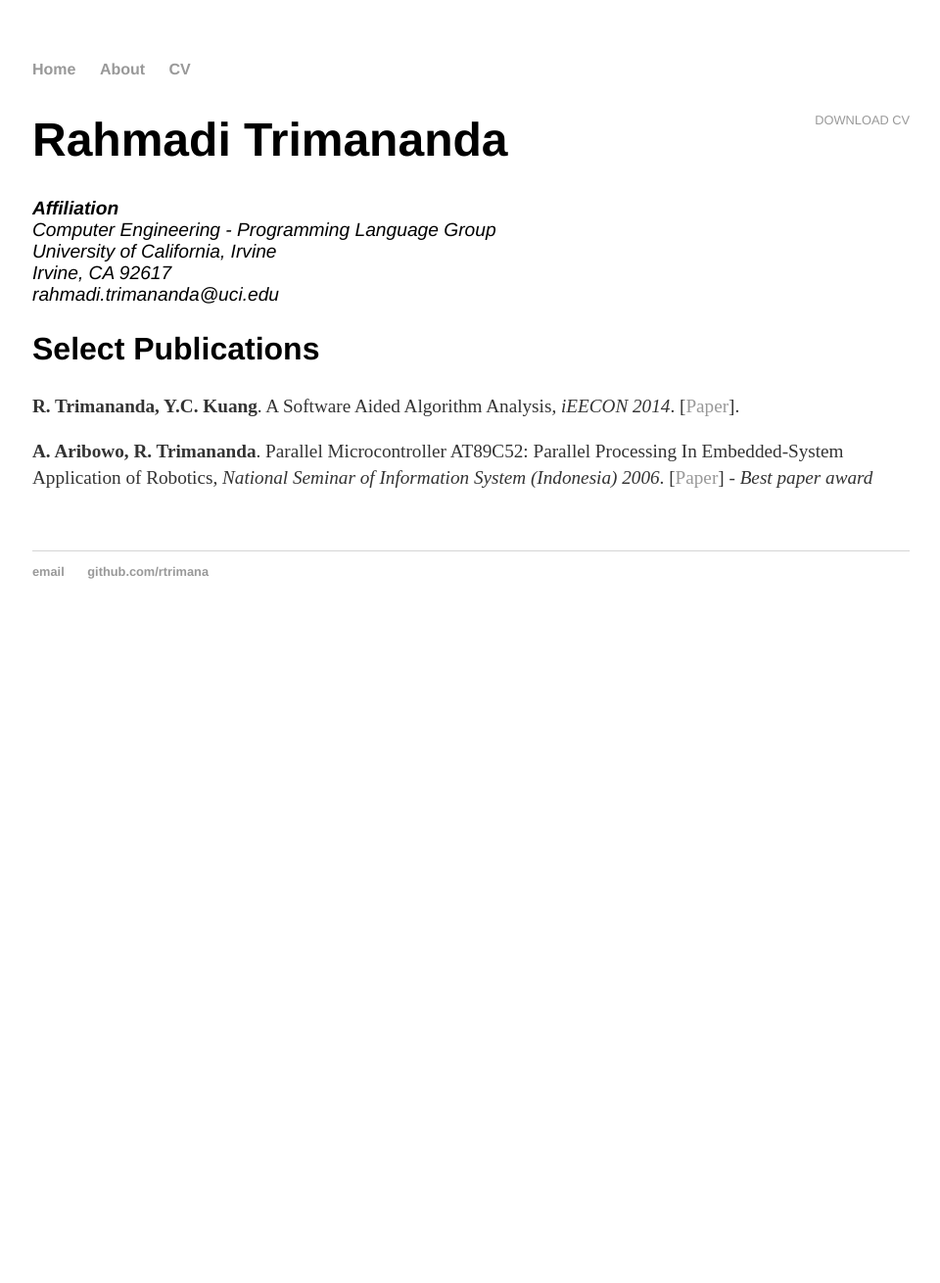
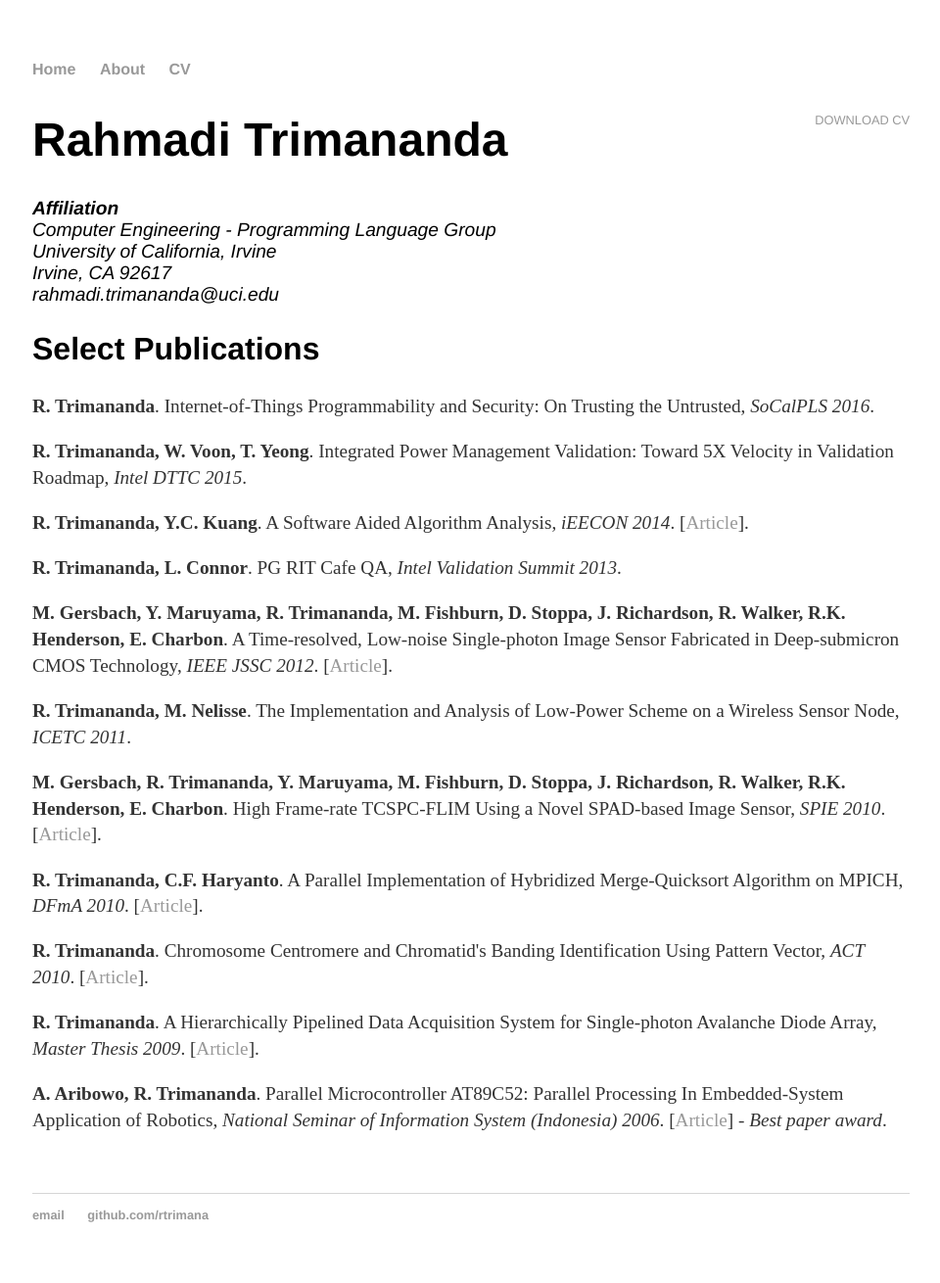
Before and after one commit to rtrimana/rahmaditrimananda.github.io, a Jekyll site: the page built from cv/index.html, in a window 1280 px wide. Shown: the whole page at 98% size, without its empty margins (159-1119 px from the left). Built offline with Jekyll 4.4.1, drawn with Linux system fonts in a browser that asks for light colours; before the commit the page ends 900 px from its top, so only the background shows below that.

Commit message:
Update index.html

```diff
--- a/cv/index.html
+++ b/cv/index.html
@@ -17,9 +17,27 @@ title: CV of Your Name
 
 					<h2>Select Publications</h2>
 
-					<p><strong>R. Trimananda, Y.C. Kuang</strong>. A Software Aided Algorithm Analysis, <em>iEECON 2014</em>. [<a href="https://ieeexplore.ieee.org/abstract/document/6925865/">Paper</a>].
+					<p><strong>R. Trimananda</strong>. Internet-of-Things Programmability and Security: On Trusting the Untrusted, <em>SoCalPLS 2016</em>.
 
-					<p><strong>A. Aribowo, R. Trimananda</strong>. Parallel Microcontroller AT89C52: Parallel Processing In Embedded-System Application of Robotics, <em>National Seminar of Information System (Indonesia) 2006</em>. [<a href="https://yudiagusta.files.wordpress.com/2009/11/92-98-snsi06-16-parallel-microcontrolers-at89c52-parallel-processors-in-embedded-system-application-of-robotics.pdf">Paper</a>] <em> - Best paper award </em>
+					<p><strong>R. Trimananda, W. Voon, T. Yeong</strong>. Integrated Power Management Validation: Toward 5X Velocity in Validation Roadmap, <em>Intel DTTC 2015</em>.
+
+					<p><strong>R. Trimananda, Y.C. Kuang</strong>. A Software Aided Algorithm Analysis, <em>iEECON 2014</em>. [<a href="https://ieeexplore.ieee.org/abstract/document/6925865/" target="_blank">Article</a>].
+
+					<p><strong>R. Trimananda, L. Connor</strong>. PG RIT Cafe QA, <em>Intel Validation Summit 2013</em>.
+
+					<p><strong>M. Gersbach, Y. Maruyama, R. Trimananda, M. Fishburn, D. Stoppa, J. Richardson, R. Walker, R.K. Henderson, E. Charbon</strong>. A Time-resolved, Low-noise Single-photon Image Sensor Fabricated in Deep-submicron CMOS Technology, <em>IEEE JSSC 2012</em>. [<a href="https://ieeexplore.ieee.org/abstract/document/6176268/" target="_blank">Article</a>].
+
+					<p><strong>R. Trimananda, M. Nelisse</strong>. The Implementation and Analysis of Low-Power Scheme on a Wireless Sensor Node, <em>ICETC 2011</em>.
+
+					<p><strong>M. Gersbach, R. Trimananda, Y. Maruyama, M. Fishburn, D. Stoppa, J. Richardson, R. Walker, R.K. Henderson, E. Charbon</strong>. High Frame-rate TCSPC-FLIM Using a Novel SPAD-based Image Sensor, <em>SPIE 2010</em>. [<a href="https://www.spiedigitallibrary.org/conference-proceedings-of-spie/7780/77801H/High-frame-rate-TCSPC-FLIM-using-a-novel-SPAD-based/10.1117/12.860769.full?SSO=1&tab=ArticleLink" target="_blank">Article</a>].
+
+					<p><strong>R. Trimananda, C.F. Haryanto</strong>. A Parallel Implementation of Hybridized Merge-Quicksort Algorithm on MPICH, <em>DFmA 2010</em>. [<a href="https://ieeexplore.ieee.org/abstract/document/5952319/" target="_blank">Article</a>].
+
+					<p><strong>R. Trimananda</strong>. Chromosome Centromere and Chromatid's Banding Identification Using Pattern Vector, <em>ACT 2010</em>. [<a href="https://www.computer.org/csdl/proceedings/act/2010/4269/00/4269a132-abs.html" target="_blank">Article</a>].
+
+					<p><strong>R. Trimananda</strong>. A Hierarchically Pipelined Data Acquisition System for Single-photon Avalanche Diode Array, <em>Master Thesis 2009</em>. [<a href="https://repository.tudelft.nl/islandora/object/uuid%3Afac9915f-2aab-4200-94b2-46669371b88d" target="_blank">Article</a>].
+
+					<p><strong>A. Aribowo, R. Trimananda</strong>. Parallel Microcontroller AT89C52: Parallel Processing In Embedded-System Application of Robotics, <em>National Seminar of Information System (Indonesia) 2006</em>. [<a href="https://yudiagusta.files.wordpress.com/2009/11/92-98-snsi06-16-parallel-microcontrolers-at89c52-parallel-processors-in-embedded-system-application-of-robotics.pdf" target="_blank">Article</a>] - <em>Best paper award</em>.
 
 
 	</div>
```
